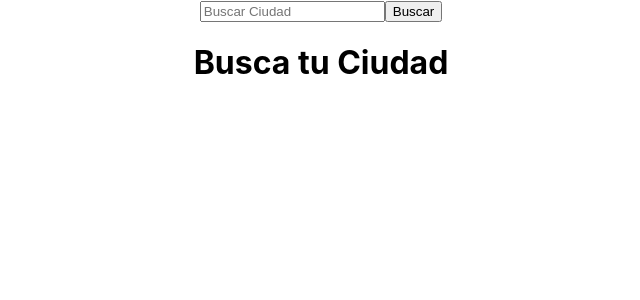
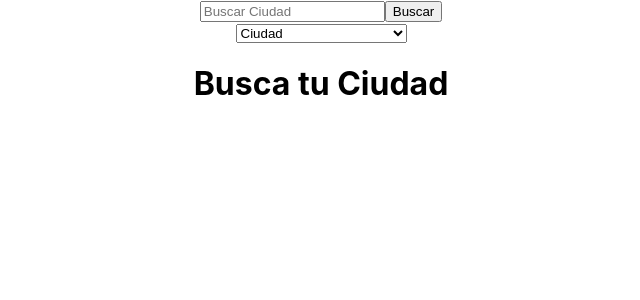
Before and after one commit to DiegoFerSuescun/VersoftWeathermap, a React (Create React App) app in the folder Client/versoft/: page /principal in a window 1280 px wide. Shown: the top 300 px of the page, without its empty margins (319-959 px from the left). Built offline with nearby package versions, Linux system fonts and the light colour scheme.

Commit message:
Agregue el selector falta darle funcionalidad, aparte intale la libreria de jest para mirar y empezar a hacer test

```diff
--- a/Client/versoft/package.json
+++ b/Client/versoft/package.json
@@ -7,6 +7,7 @@
     "@testing-library/react": "^13.4.0",
     "@testing-library/user-event": "^13.5.0",
     "axios": "^1.5.1",
+    "jest": "^27.5.1",
     "react": "^18.2.0",
     "react-dom": "^18.2.0",
     "react-redux": "^8.1.3",
@@ -18,10 +19,13 @@
     "sweetalert2": "^11.7.32",
     "web-vitals": "^2.1.4"
   },
+  "devDependencies": {
+    "@babel/plugin-proposal-private-property-in-object": "^1.0.0"
+  },
   "scripts": {
     "start": "react-scripts start",
     "build": "react-scripts build",
-    "test": "react-scripts test",
+    "test": "jest",
     "eject": "react-scripts eject"
   },
   "eslintConfig": {
--- a/Client/versoft/src/Componentes/Navbar/Navbar.jsx
+++ b/Client/versoft/src/Componentes/Navbar/Navbar.jsx
@@ -21,6 +21,7 @@ export default function Navbar ( { setciudadaAct }){
 
     return(
         <div>
+            <div>
                 <input type="search"
                 name="search"
                 id="search"
@@ -30,6 +31,33 @@ export default function Navbar ( { setciudadaAct }){
                 />
                 <button type="submit" onClick={(event) => Buscar(event)}>Buscar</button>
             </div>
+            <div>
+                <select name="ciudad" id="ciudad">
+                    <option value="DEFAULT" disabled selected hidden> Ciudad</option>
+                    <option value="Bogota">Bogota, Co</option>
+                    <option value="Buenos Aires"> Buenos Aires, Ar</option>
+                    <option value="Brazilia">Brasília, Br</option>
+                    <option value="Montevideo">Montevideo, UY</option>
+                    <option value="Quito">Quito, Ec</option>
+                    <option value="Santiago">Santiago de chile, CL</option>
+                    <option value="Caracas">Caracas, Ve</option>
+                    <option value="Asuncion">Asuncion, Py</option>
+                    <option value="Sucre">Sucre, Bo</option>
+                    <option value="Lima">Lima, Pe</option>
+                    <option value="San salvador">San Salvador, Sv</option>
+                    <option value="Roseau">Roseau, Dm</option>
+                    <option value="Washington">Washington, Us</option>
+                    <option value="Guatemala City">Ciudad de guatemala, Gt</option>
+                    <option value="Tegucigalpa">Tegucigalpa, Hn</option>
+                    <option value="Kingston">Kingston, Jm</option>
+                    <option value="Mexico City">Ciudad de Mexico, Mx</option>
+                    <option value="Managua">Managua, Ni</option>
+                    <option value="Panama">Panama, Pa</option>
+                    <option value="Santo Domingo">Santo Domingo, Do</option>
+
+                </select>
+            </div>
+        </div>
     )
 };
 
```
Also changed, not shown: 2 other files (tests, documents, lock files or other folders). Lines whose indentation alone changed are shown as unchanged.
